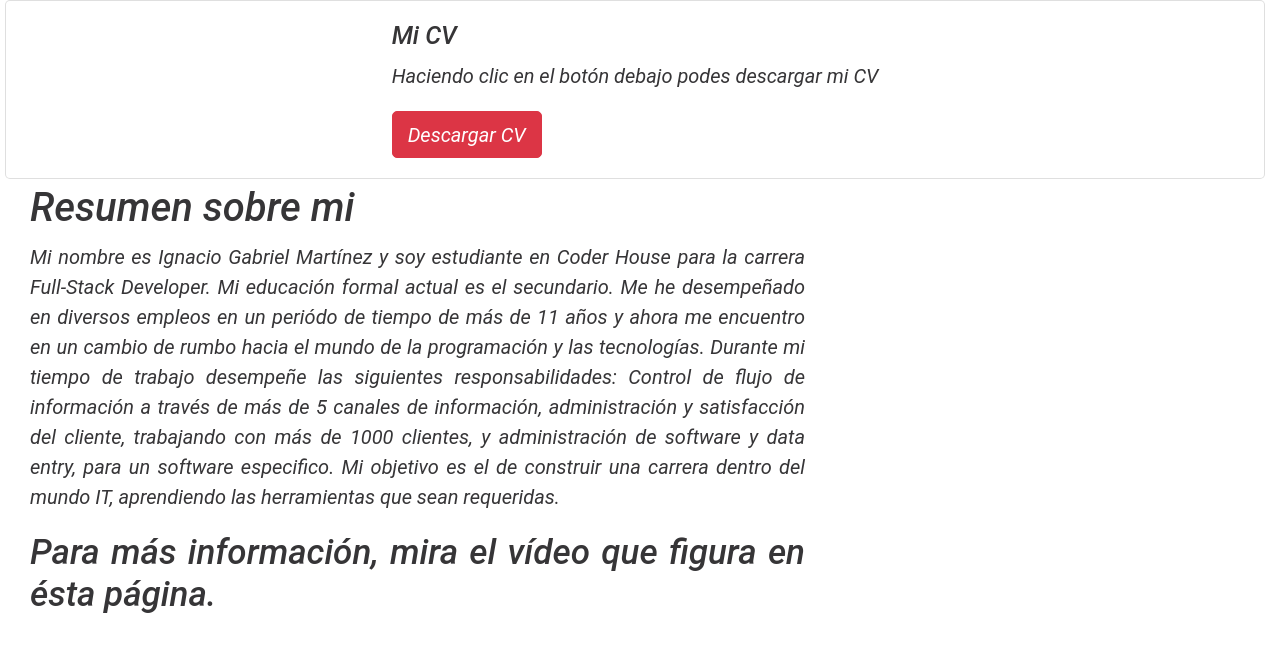
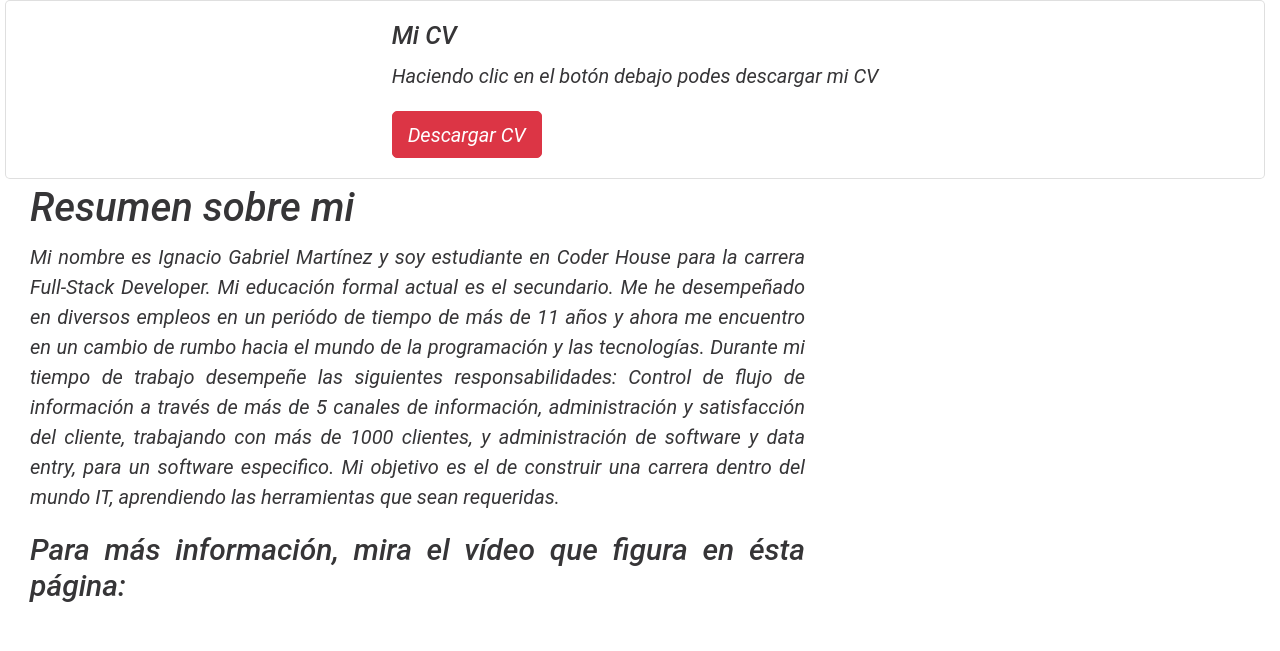
Before and after one commit to martinezi1985/accio-codigo-martinez, a website: page pages/acerca_de.html in a window 1280 px wide. Shown: the part 225-876 px from the top of the page. Drawn offline with nearby package versions, Linux system fonts and the light colour scheme; grey boxes are pictures that could not be loaded.

Commit message:
Cambios 09_05

```diff
--- a/pages/acerca_de.html
+++ b/pages/acerca_de.html
@@ -6,6 +6,7 @@
     <meta http-equiv="X-UA-Compatible" content="IE=edge">
     <meta name="viewport" content="width=device-width, initial-scale=1.0">
     <meta name="description" content="Aquí podrás encontrar toda la información que necesites sobre mi">
+    <meta name="keywords" content="Información, sobre mi, descargar cv, video informativo">
     <title>Mi información - todo lo que necesitas saber sobre mi</title>
     <link rel="shortcut icon" href="../img/logo_accio.png">
     <link href="https://cdn.jsdelivr.net/npm/bootstrap@5.1.3/dist/css/bootstrap.min.css" rel="stylesheet"
@@ -86,7 +87,7 @@
                         construir una carrera dentro del mundo IT, aprendiendo las herramientas que
                         sean requeridas.
                     </p>
-                    <h3 class="texto--3">Para más información, mira el vídeo que figura en ésta página.</h3>
+                    <h4 class="texto--3">Para más información, mira el vídeo que figura en ésta página:</h4>
                 </div>
             </div>
             <div><iframe width="560" height="315" src="https://www.youtube.com/embed/BsL5sV1GP2Y"
```
Also changed, not shown: pages/contacto.html (+2 -1 lines), pages/habilidades.html (+2 -1 lines), pages/portafolio.html (+2 -1 lines), 1 other file.
